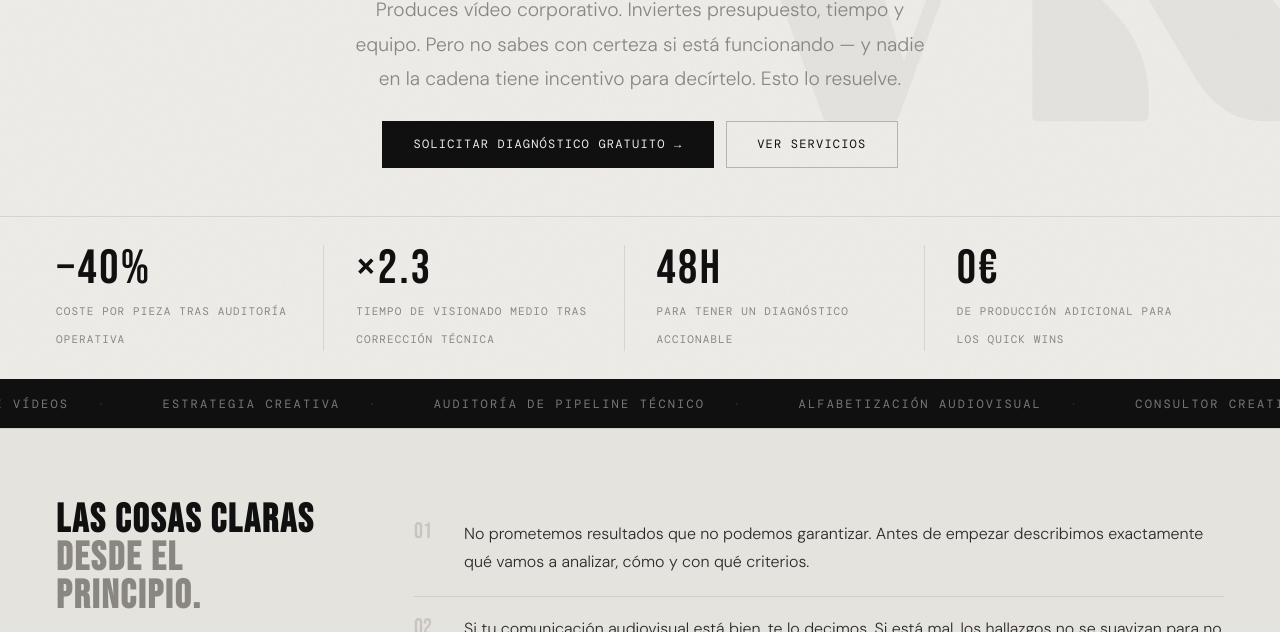
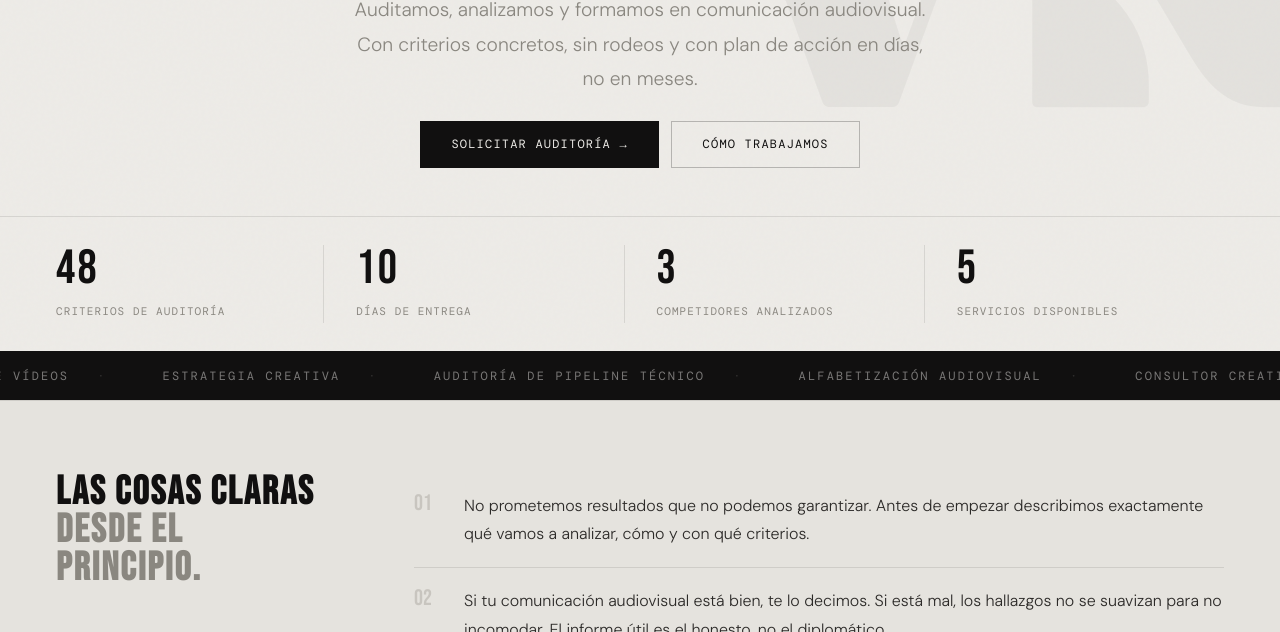
Before and after one commit to adonsnos/viconik, a website: page interno/index.html in a window 1280 px wide. Shown: the part 468-1100 px from the top of the page. Drawn offline with nearby package versions, Linux system fonts and the light colour scheme.

Commit message:
Add files via upload

```diff
--- a/interno/index.html
+++ b/interno/index.html
@@ -391,17 +391,17 @@ footer { background: var(--k); color: rgba(237,235,231,.45); border-top: 1px sol
 <svg fill="none" viewbox="0 0 653 357" xmlns="http://www.w3.org/2000/svg"><path d="M503.37,181.6c51.02,14.35,67.89,50.72,94.59,92.55l34.52,54.08c.52.82.79,3.25.49,3.98-.37.92-2.41,2.28-3.49,2.28l-76.04.06c-36.28.03-54.62-23.27-71.39-51.6l-27.19-45.94c-8.99-15.18-18.17-29.32-28.1-43.79-5.27-6.59-12.09-11.42-20.93-12.04-18.07-1.26-35.83-1.5-54.55-.53,24.41,17.78,48.77,35.93,66.97,58.09,15.85,19.49,25.39,42.82,26.43,68.15.33,7.97.19,15.03.12,23.13-.02,1.94-2.75,4.56-4.94,4.57h-100.28c-2.48.01-4.96-1.85-4.96-4.76l.1-311.63c0-3.59,2.33-5.22,5.36-5.22h99.9c2.35,0,5.16,1.44,5.18,3.9.83,78.89-30.23,107.77-93.62,148.53,26.05,1.3,58.65.81,81.71-10.85,14.22-6.8,24.58-17.5,31.59-31.6,11.18-22.47,32.19-64.83,46.24-83.83,12.53-16.95,31.65-26.07,52.94-26.11l64.04-.12c1.97,0,5.57,2.42,4.41,4.47-10.87,19.18-22.26,37.01-35.1,54.93-37.95,52.96-93.26,84.89-157.07,95.92l-14.65,3.6,42.96,3.67c11.81,1.01,23.32,2.89,34.76,6.1Z" fill="#111010"></path><path d="M320.36,13.05c2.89,0,4.5,2.7,3.65,4.97l-29.03,77.94-55.57,150.35-30.75,84.03c-.79,2.15-3.42,4.05-5.57,4.05h-61.17c-1.73,0-4.42-1.77-5.02-3.43l-33.54-92.38-42.94-116.02L21.48,18.78c-.33-.89-.23-3,.05-3.71.35-.88,2.38-2.09,3.54-2.09l105.93-.03c2.36,0,4.93,1.36,5.58,3.66l17.7,62.33,48.48,166.17c3.29,11.28,6.55,21.17,10.6,32.28l27.15-73.9,15.96-43.14c-27.66-26.33-51.64-48.01-53.92-88-1.09-19.11,2.14-37.57,9.27-55.33.89-2.22,3.79-4.05,6.2-4.04l102.35.07Z" fill="#111010"></path></svg>
 </div>
 <h1 class="hero-name">Viconik</h1>
-<p class="hero-claim">Produces vídeo corporativo. Inviertes presupuesto, tiempo y equipo. Pero no sabes con certeza si está funcionando — y nadie en la cadena tiene incentivo para decírtelo. Esto lo resuelve.</p>
+<p class="hero-claim">Auditamos, analizamos y formamos en comunicación audiovisual. Con criterios concretos, sin rodeos y con plan de acción en días, no en meses.</p>
 <div class="hero-btns">
-<a class="btn btn-dark" href="/interno/contacto/">Solicitar diagnóstico gratuito →</a>
-<a class="btn btn-ghost" href="/interno/#servicios">Ver servicios</a>
+<a class="btn btn-dark" href="/interno/contacto/">Solicitar auditoría →</a>
+<a class="btn btn-ghost" href="/interno/#proceso">Cómo trabajamos</a>
 </div>
 </div>
 <div class="hero-kpis">
-<div class="kpi"><span class="kpi-n">−40%</span><span class="kpi-l">Coste por pieza tras auditoría operativa</span></div>
-<div class="kpi"><span class="kpi-n">×2.3</span><span class="kpi-l">Tiempo de visionado medio tras corrección técnica</span></div>
-<div class="kpi"><span class="kpi-n">48h</span><span class="kpi-l">Para tener un diagnóstico accionable</span></div>
-<div class="kpi"><span class="kpi-n">0€</span><span class="kpi-l">De producción adicional para los quick wins</span></div>
+<div class="kpi"><span class="kpi-n">48</span><span class="kpi-l">Criterios de auditoría</span></div>
+<div class="kpi"><span class="kpi-n">10</span><span class="kpi-l">Días de entrega</span></div>
+<div class="kpi"><span class="kpi-n">3</span><span class="kpi-l">Competidores analizados</span></div>
+<div class="kpi"><span class="kpi-n">5</span><span class="kpi-l">Servicios disponibles</span></div>
 </div>
 </section>
 <!-- TICKER -->
```
